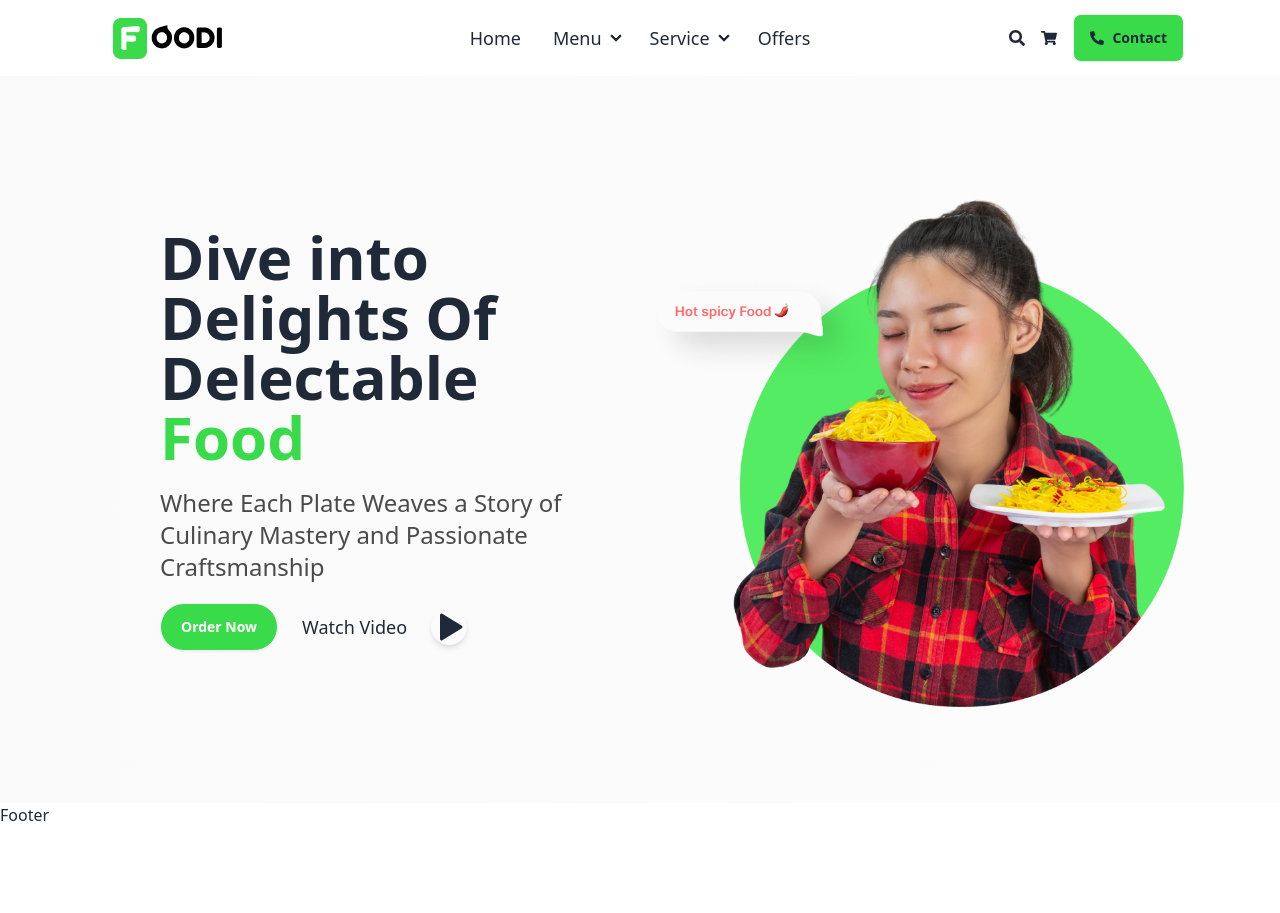
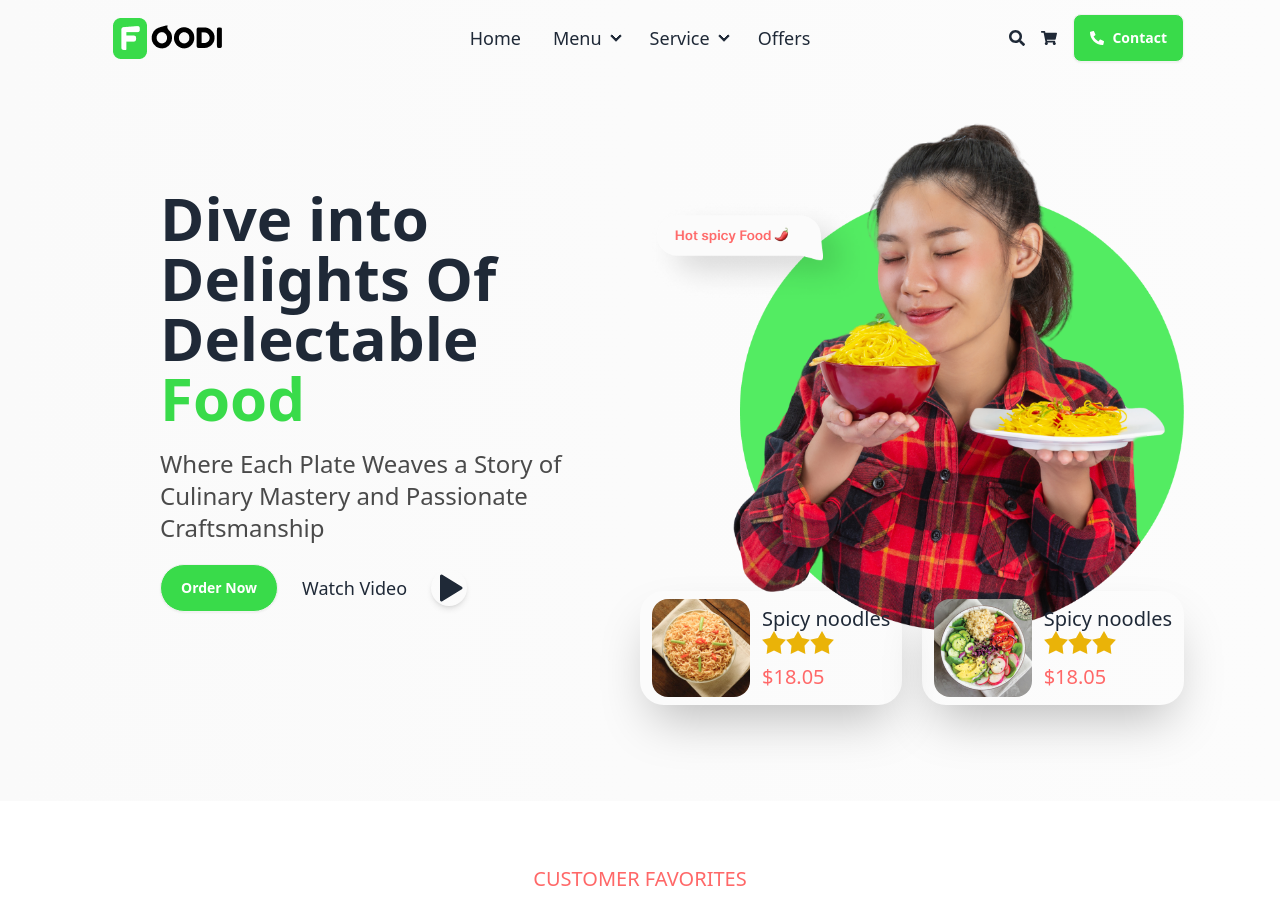
Before and after one commit to mazharulislam-12/foodi-client, a React (Vite) app: page / in a window 1280 px wide. Shown: the top 913 px of the page. Before the commit the page ends 827 px from the top, so only its background shows below. Built offline with nearby package versions, Linux system fonts and the light colour scheme.

Commit message:
banner seciton all complet and banner image change and title

```diff
--- a/src/App.css
+++ b/src/App.css
@@ -4,6 +4,15 @@
 body{
     font-family: "Inter", sans-serif;
 }
+header{
+    z-index: 1001 !important;
+}
 .section-container{
     @apply max-w-screen-2xl container mx-auto xl:px-24 px-4;
 }
+.sub-title{
+    @apply text-red uppercase font-medium text-xl
+}
+.title{
+    @apply text-4xl md:text-5xl font-bold my-2 md:leading-snug leading-snug
+}
--- /dev/null
+++ b/src/Pages/home/Categories.jsx
@@ -0,0 +1,14 @@
+import React from 'react';
+
+const Categories = () => {
+    return (
+        <div className='section-container py-16'>
+            <div className='text-center '>
+                <h5 className='sub-title'>Customer Favorites</h5>
+                <h2 className='title'>Popular Catagories</h2>
+            </div>
+        </div>
+    );
+};
+
+export default Categories;
--- a/src/Pages/home/Home.jsx
+++ b/src/Pages/home/Home.jsx
@@ -1,10 +1,12 @@
 import React from 'react'
 import Banner from '../../component/Banner'
+import Categories from './Categories'
 
 export const Home = () => {
     return (
         <div>
             <Banner></Banner>
+            <Categories></Categories>
         </div>
     )
 }
--- a/src/component/Banner.jsx
+++ b/src/component/Banner.jsx
@@ -4,7 +4,7 @@ import { TbPlayerPlayFilled } from "react-icons/tb";
 const Banner = () => {
     return (
         <div className='section-container bg-gradient-to-r from-[#FAFAFA] to-[#FCFCFC]'>
-            <div className='py-24 flex flex-col md:flex-row justify-between items-center '>
+            <div className='py-24 flex flex-col-reverse md:flex-row justify-between items-center '>
 
                 {/* text div */}
                 <div className='md:w-1/2 '>
@@ -19,6 +19,36 @@ const Banner = () => {
                 {/* imag div */}
                 <div className='md:w-1/2'>
                     <img src="/images/home/banner.png" alt="" />
+
+                    <div className='md:flex hidden items-center justify-between -mt-10  '>
+                        <div className='flex justify-between gap-3  text-left items-center rounded-3xl shadow-2xl py-2 px-3 '>
+                            <img src="/images/home/b-food1.png" alt="" className='rounded-2xl' />
+                            <div>
+                                <h5 className='font-medium text-xl'>Spicy noodles</h5>
+                                <span className='rating'>
+                                    <input type="radio" name="rating-4" className="mask mask-star-2 bg-yellow-500" checked />
+                                    <input type="radio" name="rating-4" className="mask mask-star-2 bg-yellow-500" checked />
+                                    <input type="radio" name="rating-4" className="mask mask-star-2 bg-yellow-500" checked />
+                                </span>
+                                <p className='text-red text-xl '>$18.05</p>
+                            </div>
+                        </div>
+                        {/* 2 */}
+                        <div className='md:flex hidden justify-between gap-3  text-left items-center rounded-3xl shadow-2xl py-2 px-3 '>
+                            <img src="/images/home/b-food2.png" alt="" className='rounded-2xl' />
+                            <div>
+                                <h5 className='font-medium text-xl'>Spicy noodles</h5>
+                                <span className='rating'>
+                                    <input type="radio" name="rating-4" className="mask mask-star-2 bg-yellow-500" checked />
+                                    <input type="radio" name="rating-4" className="mask mask-star-2 bg-yellow-500" checked />
+                                    <input type="radio" name="rating-4" className="mask mask-star-2 bg-yellow-500" checked />
+                                </span>
+                                <p className='text-red text-xl '>$18.05</p>
+                            </div>
+                        </div>
+                    </div>
+
+
                 </div>
 
             </div>
--- a/src/component/Navbar.jsx
+++ b/src/component/Navbar.jsx
@@ -1,11 +1,33 @@
+import { useEffect, useState } from "react";
 import logo from "/logo.png";
 import { FaPhoneAlt, FaSearch, FaShoppingCart } from "react-icons/fa";
 
 const Navbar = () => {
 
+    const [isSticky, setIsSticky] = useState(false);
+
+
+    //handle scroll function
+    useEffect(() => {
+        const handleScroll = () => {
+            const offset = window.scrollY;
+            if (offset > 0) {
+                setIsSticky(true)
+            } else {
+                setIsSticky(false)
+            }
+        };
+        window.addEventListener("scroll", handleScroll);
+
+        return () => {
+            window.addEventListener("scroll", handleScroll);
+
+        }
+    }, [])
+
 
     const navItems = <>
-       <li className='font-medium text-lg'><a>Home</a></li>
+        <li className='font-medium text-lg'><a>Home</a></li>
         <li className='font-medium text-lg'>
             <details>
                 <summary>Menu</summary>
@@ -32,8 +54,8 @@ const Navbar = () => {
     </>
 
     return (
-        <header className='max-w-screen-2xl container mx-auto'>
-            <div className="navbar xl:px-24 ">
+        <header className='max-w-screen-2xl container mx-auto fixed top-0 left-0 right-0 transition-all duration-300 ease-in-out'>
+            <div className= {`navbar xl:px-24 ${isSticky ? "shadow-md bg-base-100 transition-all duration-300 ease-in-out" : ""}`} >
                 <div className="navbar-start">
                     <div className="dropdown">
                         <div tabIndex={0} role="button" className="btn btn-ghost lg:hidden">
@@ -57,7 +79,7 @@ const Navbar = () => {
                 <div className="navbar-end flex gap-4 cursor-pointer">
                     <FaSearch />
                     <FaShoppingCart />
-                    <a className="btn bg-green"> <FaPhoneAlt /> Contact</a>
+                    <a className="btn bg-green text-white"> <FaPhoneAlt /> Contact</a>
                 </div>
             </div>
         </header>
```
Also changed, not shown: public/images/home/b-food2.png (added).
